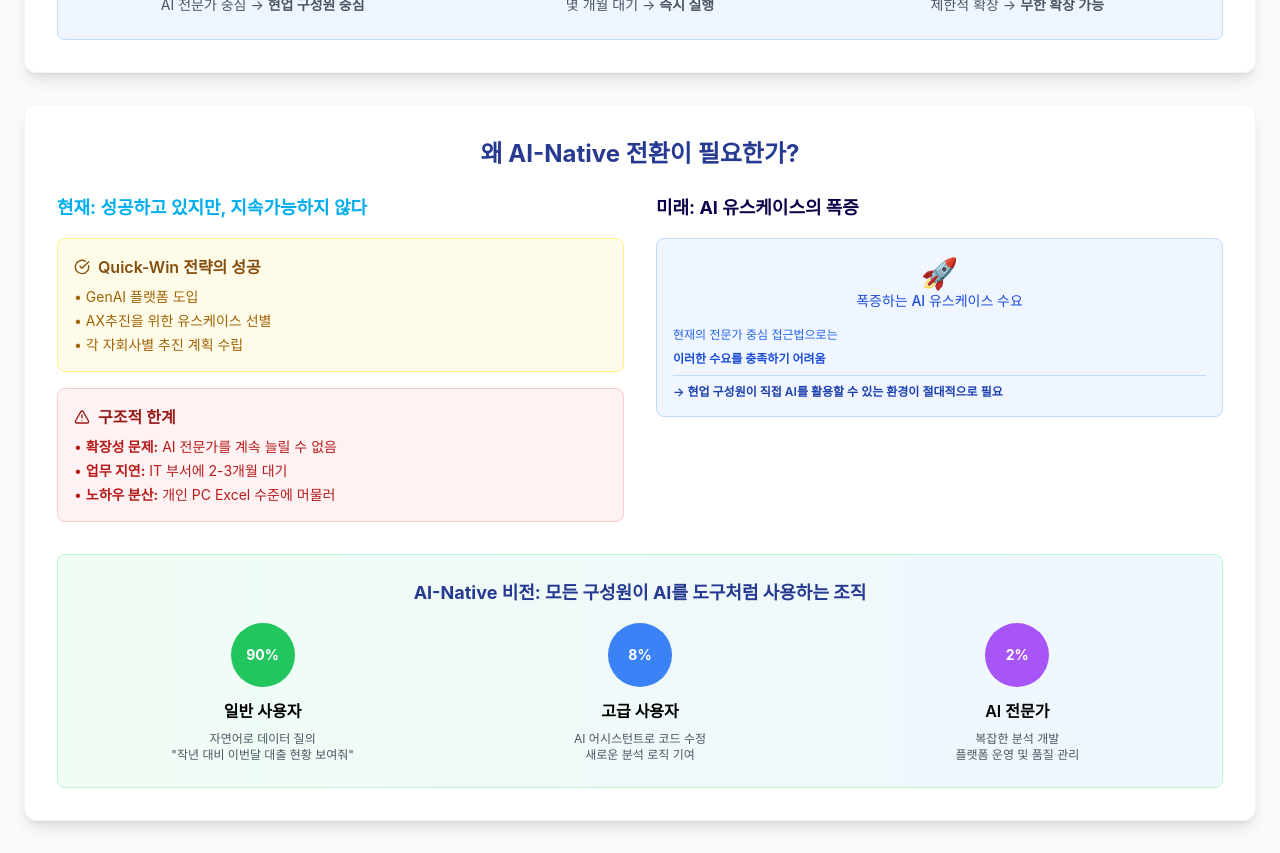
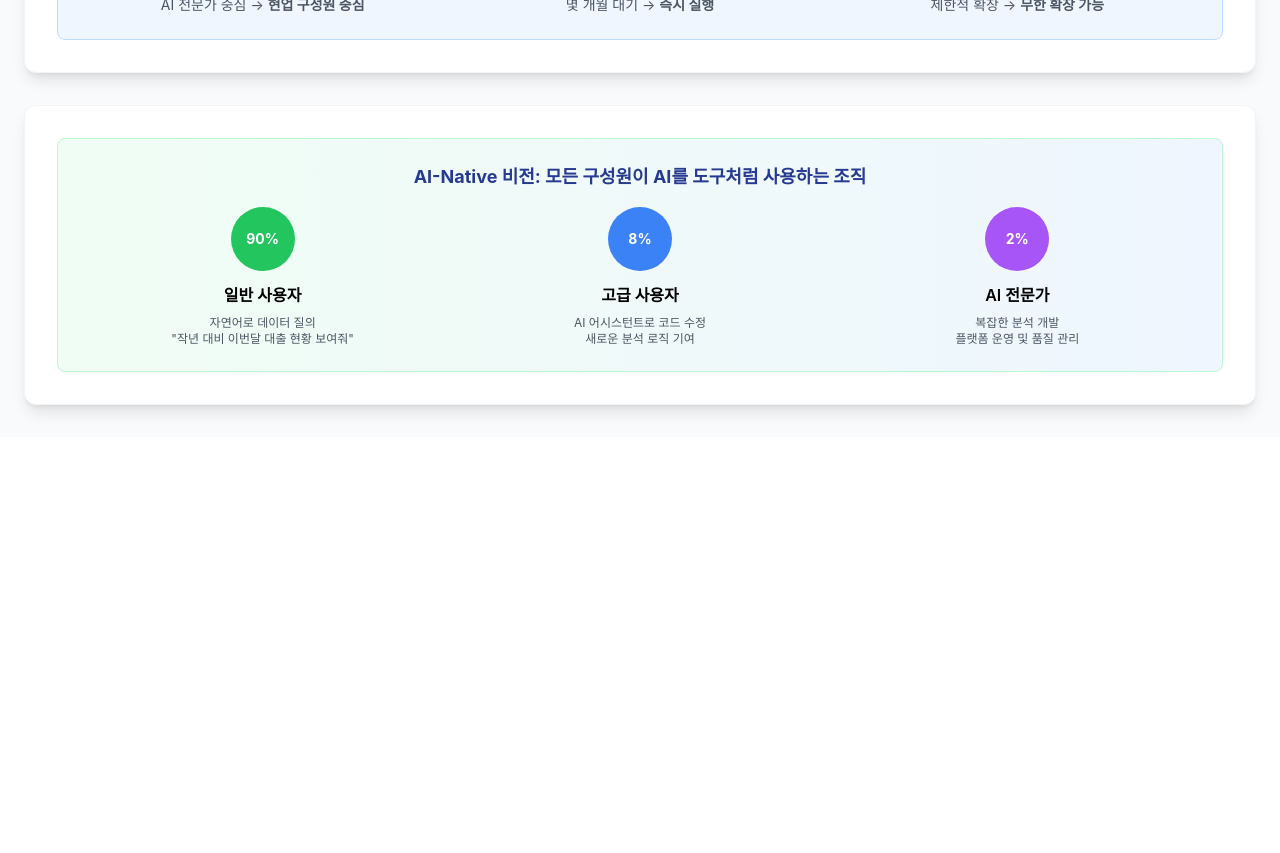
Before and after one commit to fudiso/ai_workspace, a React (Create React App) app: page / in a window 1280 px wide. Shown: the part 1100-1953 px from the top of the page. After the commit the page ends 1537 px from the top, so only its background shows below. Built offline with nearby package versions, Linux system fonts and the light colour scheme.

Commit message:
Fix: Remove Why AI-Native section properly

```diff
--- a/src/App.js
+++ b/src/App.js
@@ -481,70 +481,8 @@ const AIWorkSpaceDemo = () => {
               </div>
             </div>
 
-            {/* 현재 상황과 미래 도전과제 */}
+            {/* AI-Native 비전 */}
             <div className="bg-white rounded-xl shadow-lg border border-gray-100 p-8">
-              <h3 className="text-2xl font-bold mb-6 text-center" style={{ color: colors.primary }}>
-                왜 AI-Native 전환이 필요한가?
-              </h3>
-
-              <div className="grid md:grid-cols-2 gap-8 mb-8">
-                {/* 현재의 성공과 한계 */}
-                <div className="space-y-4">
-                  <h4 className="text-lg font-bold" style={{ color: colors.secondary }}>
-                    현재: 성공하고 있지만, 지속가능하지 않다
-                  </h4>
-                  <div className="bg-yellow-50 border border-yellow-200 rounded-lg p-4">
-                    <h5 className="font-semibold text-yellow-800 mb-2 flex items-center">
-                      <CheckCircle className="w-4 h-4 mr-2" />
-                      Quick-Win 전략의 성공
-                    </h5>
-                    <ul className="text-sm text-yellow-700 space-y-1">
-                      <li>• GenAI 플랫폼 도입</li>
-                      <li>• AX추진을 위한 유스케이스 선별</li>
-                      <li>• 각 자회사별 추진 계획 수립</li>
-                    </ul>
-                  </div>
-                  <div className="bg-red-50 border border-red-200 rounded-lg p-4">
-                    <h5 className="font-semibold text-red-800 mb-2 flex items-center">
-                      <AlertTriangle className="w-4 h-4 mr-2" />
-                      구조적 한계
-                    </h5>
-                    <ul className="text-sm text-red-700 space-y-1">
-                      <li>• <strong>확장성 문제:</strong> AI 전문가를 계속 늘릴 수 없음</li>
-                      <li>• <strong>업무 지연:</strong> IT 부서에 2-3개월 대기</li>
-                      <li>• <strong>노하우 분산:</strong> 개인 PC Excel 수준에 머물러</li>
-                    </ul>
-                  </div>
-                </div>
-
-                {/* 미래 도전과제 */}
-                <div className="space-y-4">
-                  <h4 className="text-lg font-bold" style={{ color: colors.tertiary }}>
-                    미래: AI 유스케이스의 폭증
-                  </h4>
-                  <div className="bg-blue-50 border border-blue-200 rounded-lg p-4">
-                    <div className="text-center mb-4">
-                      <div className="text-3xl font-bold" style={{ color: colors.primary }}>
-                        🚀
-                      </div>
-                      <p className="text-sm text-blue-700 font-medium">
-                        폭증하는 AI 유스케이스 수요
-                      </p>
-                    </div>
-                    <div className="text-xs text-blue-600 space-y-2">
-                      <p>현재의 전문가 중심 접근법으로는</p>
-                      <p className="font-semibold text-blue-700">이러한 수요를 충족하기 어려움</p>
-                      <div className="border-t border-blue-200 pt-2 mt-2">
-                        <p className="font-semibold text-blue-800">
-                          → 현업 구성원이 직접 AI를 활용할 수 있는 환경이 절대적으로 필요
-                        </p>
-                      </div>
-                    </div>
-                  </div>
-                </div>
-              </div>
-
-              {/* AI-Native 비전 */}
               <div className="bg-gradient-to-r from-green-50 to-blue-50 rounded-lg p-6 border border-green-200">
                 <h4 className="text-lg font-bold mb-4 text-center" style={{ color: colors.primary }}>
                   AI-Native 비전: 모든 구성원이 AI를 도구처럼 사용하는 조직
```
